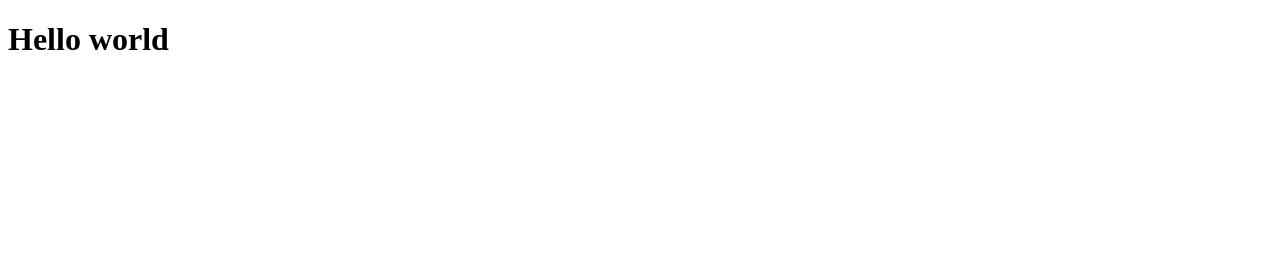
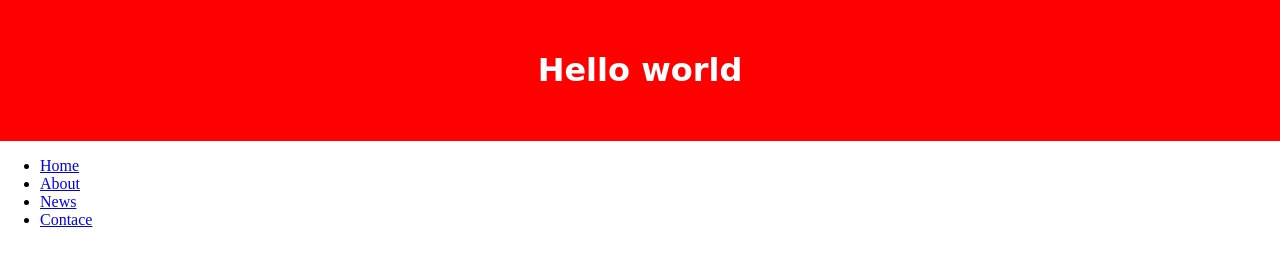
Before and after one commit to him123hey/HTML_MYGroup_Demo, a plain HTML site: page index.html in a window 1280 px wide. Drawn offline with Linux system fonts and the light colour scheme.

Commit message:
add header

```diff
--- a/css/style.css
+++ b/css/style.css
@@ -0,0 +1,11 @@
+body{
+    margin: 0;
+    padding: 0;
+}
+.header{
+    padding: 30px;
+    background: red;
+    color: #fff;
+    font-family: cursive;
+    text-align: center;
+}
--- a/index.html
+++ b/index.html
@@ -7,6 +7,14 @@
     <link rel="stylesheet" href="css/style.css">
 </head>
 <body>
-    <h1>Hello world</h1>
+    <div class="header">
+        <h1>Hello world</h1>
+    </div>
+    <ul>
+        <li><a href="#">Home</a></li>
+        <li><a href="#">About</a></li>
+        <li><a href="#">News</a></li>
+        <li><a href="#">Contace</a></li>
+    </ul>
 </body>
 </html>
```
